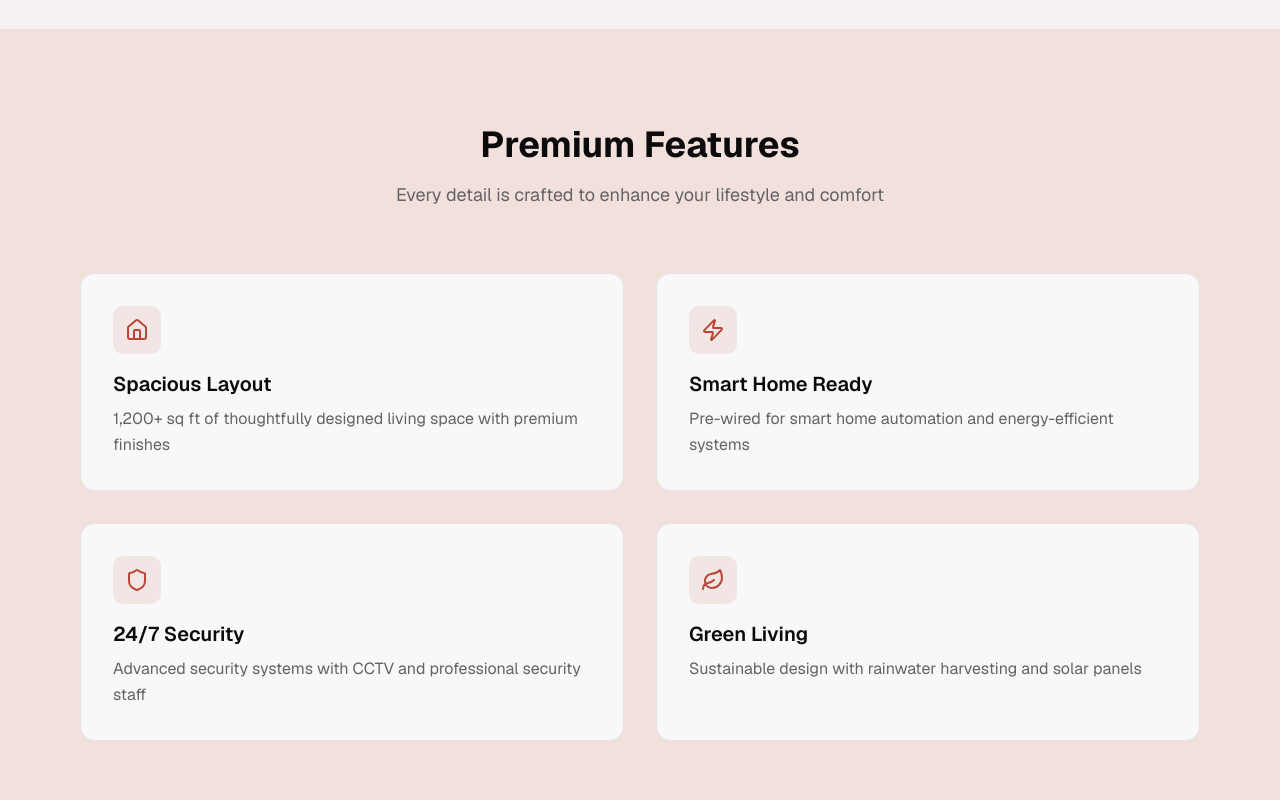
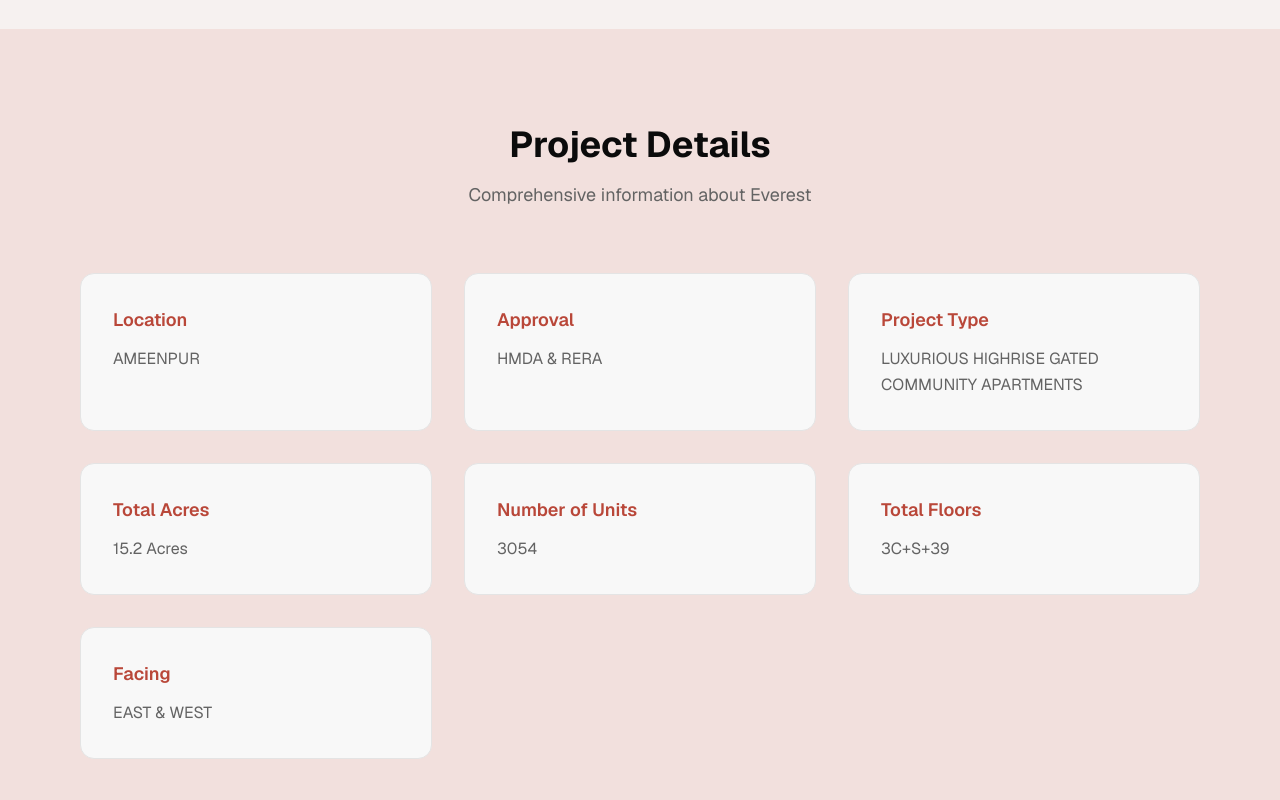
Before and after one commit to arkdevicu/v0-marketing-site-for-2bhk, a Next.js app: page / in a window 1280 px wide. Shown: the part 1400-2200 px from the top of the page. Built offline with nearby package versions, Linux system fonts and the light colour scheme.

Commit message:
refactor: replace "Premium Features" with project details
Update features component to display project specifications.

#VERCEL_SKIP

Co-authored-by: arkdevicu <227661888+arkdevicu@users.noreply.github.com>

```diff
--- a/components/features.tsx
+++ b/components/features.tsx
@@ -1,25 +1,31 @@
-import { Zap, Home, Shield, Leaf } from "lucide-react"
-
 const features = [
   {
-    icon: Home,
-    title: "Spacious Layout",
-    description: "1,200+ sq ft of thoughtfully designed living space with premium finishes",
+    title: "Location",
+    description: "AMEENPUR",
   },
   {
-    icon: Zap,
-    title: "Smart Home Ready",
-    description: "Pre-wired for smart home automation and energy-efficient systems",
+    title: "Approval",
+    description: "HMDA & RERA",
   },
   {
-    icon: Shield,
-    title: "24/7 Security",
-    description: "Advanced security systems with CCTV and professional security staff",
+    title: "Project Type",
+    description: "LUXURIOUS HIGHRISE GATED COMMUNITY APARTMENTS",
   },
   {
-    icon: Leaf,
-    title: "Green Living",
-    description: "Sustainable design with rainwater harvesting and solar panels",
+    title: "Total Acres",
+    description: "15.2 Acres",
+  },
+  {
+    title: "Number of Units",
+    description: "3054",
+  },
+  {
+    title: "Total Floors",
+    description: "3C+S+39",
+  },
+  {
+    title: "Facing",
+    description: "EAST & WEST",
   },
 ]
 
@@ -28,25 +34,19 @@ export function Features() {
     <section id="features" className="py-16 md:py-24 bg-secondary">
       <div className="max-w-6xl mx-auto px-4">
         <div className="text-center mb-12 md:mb-16">
-          <h2 className="text-3xl md:text-4xl font-bold text-foreground mb-4 text-balance">Premium Features</h2>
-          <p className="text-lg text-muted-foreground max-w-2xl mx-auto">
-            Every detail is crafted to enhance your lifestyle and comfort
-          </p>
+          <h2 className="text-3xl md:text-4xl font-bold text-foreground mb-4 text-balance">Project Details</h2>
+          <p className="text-lg text-muted-foreground max-w-2xl mx-auto">Comprehensive information about Everest</p>
         </div>
 
-        <div className="grid md:grid-cols-2 gap-6 md:gap-8">
+        <div className="grid md:grid-cols-2 lg:grid-cols-3 gap-6 md:gap-8">
           {features.map((feature, index) => {
-            const Icon = feature.icon
             return (
               <div
                 key={index}
                 className="bg-background p-6 md:p-8 rounded-xl border border-border hover:border-primary transition hover:shadow-lg"
               >
-                <div className="w-12 h-12 bg-primary/10 rounded-lg flex items-center justify-center mb-4">
-                  <Icon className="w-6 h-6 text-primary" />
-                </div>
-                <h3 className="text-xl font-semibold text-foreground mb-2">{feature.title}</h3>
-                <p className="text-muted-foreground leading-relaxed">{feature.description}</p>
+                <h3 className="text-lg font-semibold text-primary mb-3">{feature.title}</h3>
+                <p className="text-muted-foreground leading-relaxed text-base">{feature.description}</p>
               </div>
             )
           })}
```
